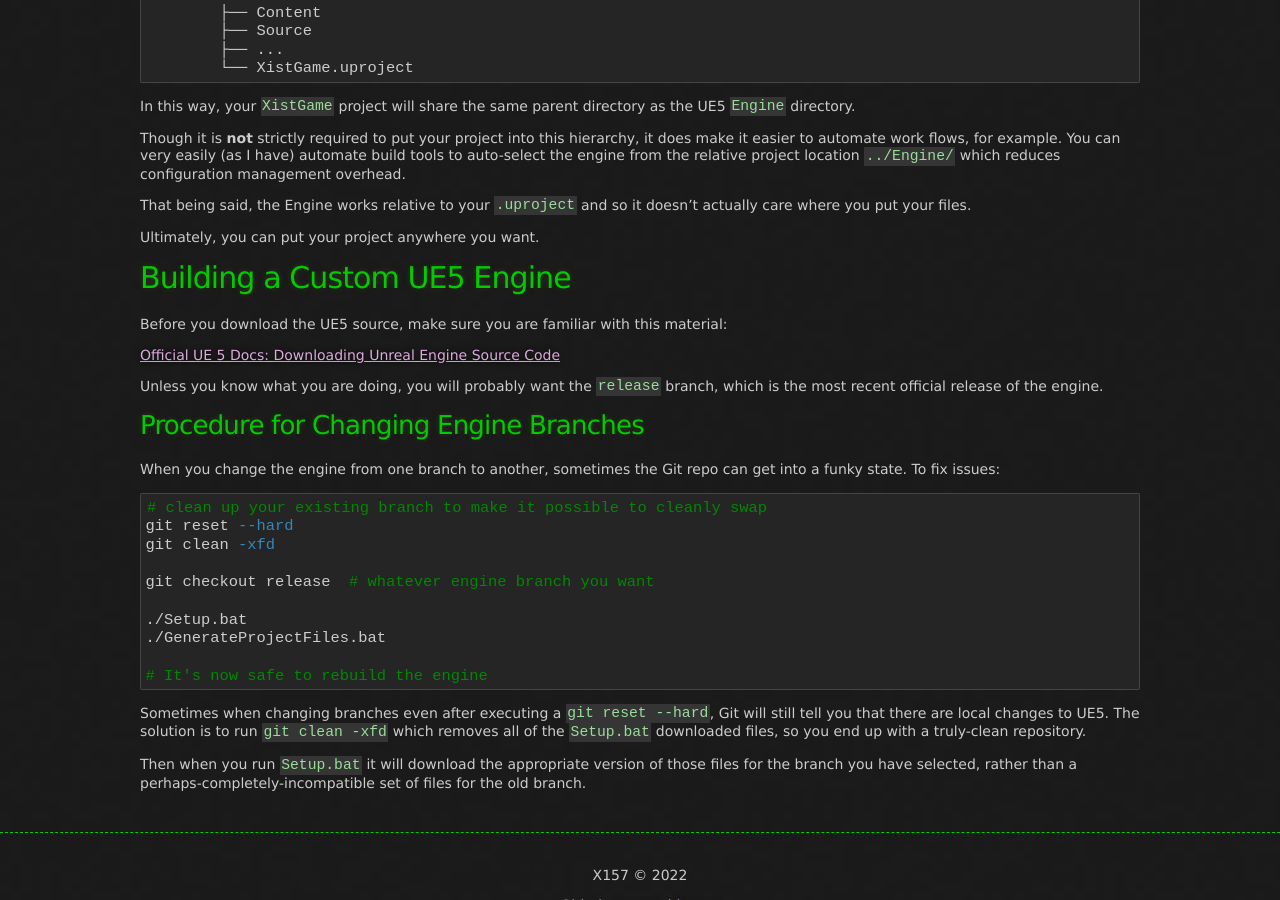
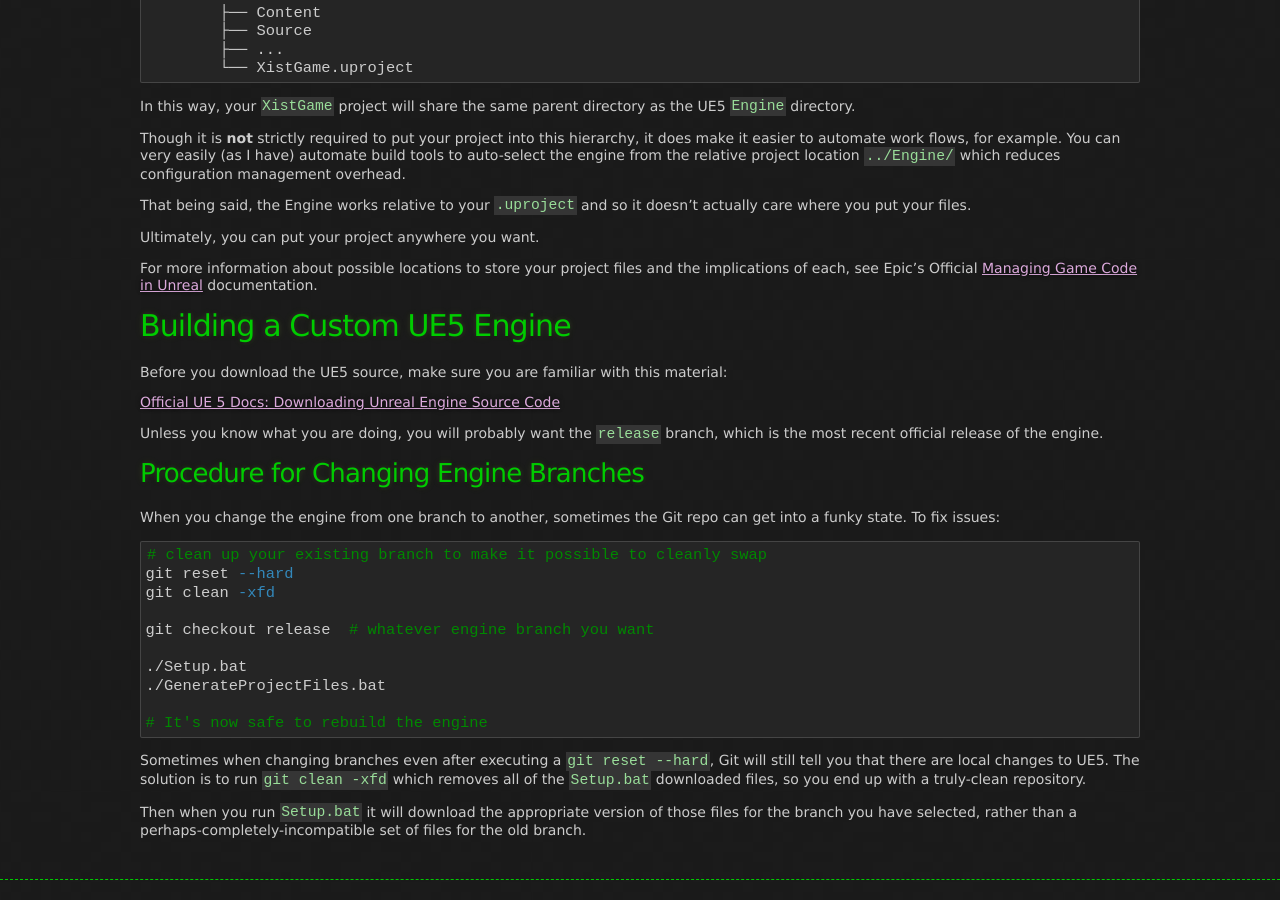
Before and after one commit to x157/x157.github.io, a Jekyll site: the page built from UE5/Engine/index.md, in a window 1280 px wide and 900 px high, scrolled down 1869 px. Built offline with Jekyll 4.4.1, drawn with Linux system fonts in a browser that asks for light colours.

Commit message:
Add link to official UE docs RE project code locations

```diff
--- a/UE5/Engine/index.md
+++ b/UE5/Engine/index.md
@@ -135,6 +135,11 @@
 
 Ultimately, you can put your project anywhere you want.
 
+For more information about possible locations to store your project files and the implications
+of each, see Epic's Official
+[Managing Game Code in Unreal](https://docs.unrealengine.com/5.1/en-US/managing-game-code-in-unreal-engine/)
+documentation.
+
 
 <a id="BuildingCustomEngine"></a>
 # Building a Custom UE5 Engine
```
